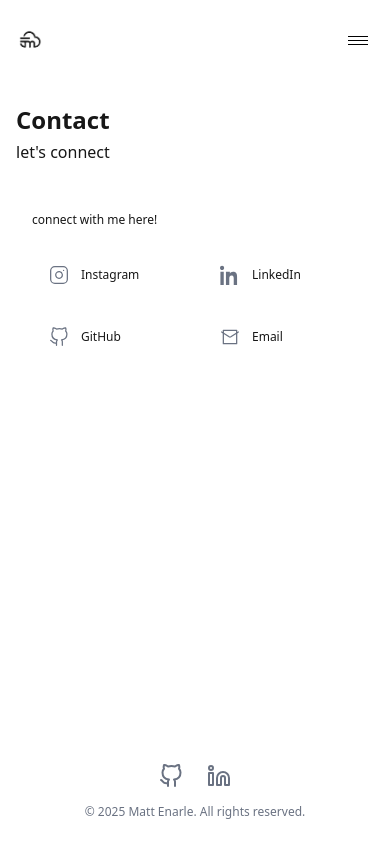
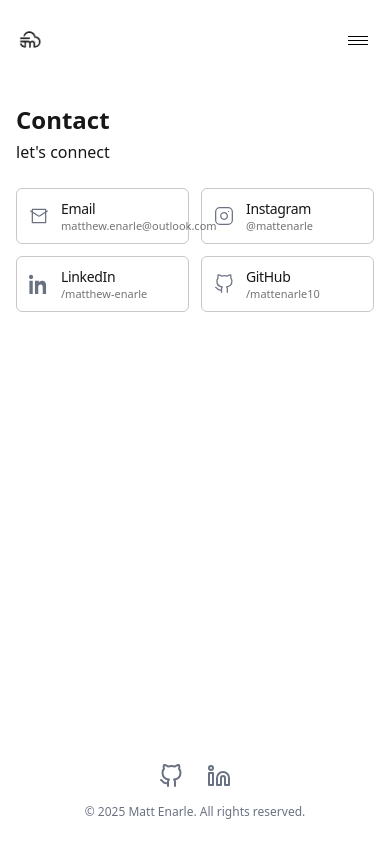
Before and after one commit to mattenarle10/matt-portfolio-v2, a Next.js app: page /contact in a window 390 px wide. Built offline with nearby package versions, Linux system fonts and the light colour scheme.

Commit message:
chore: dark mode light mode on border fix nad layout on mobile for social cards

```diff
--- a/src/app/globals.css
+++ b/src/app/globals.css
@@ -70,3 +70,24 @@ body {
 .dark .bg-black {
   background-color: white !important;
 }
+
+/* Card border utility to guarantee consistent borders across themes */
+.card-border {
+  /* Light mode: softer light-gray look */
+  border-color: rgba(0, 0, 0, 0.22) !important;
+}
+.card-border:hover,
+.card-border:focus,
+.card-border:focus-visible {
+  border-color: rgba(0, 0, 0, 0.35) !important;
+  outline: none !important;
+}
+.dark .card-border {
+  border-color: rgba(255, 255, 255, 0.4) !important;
+}
+.dark .card-border:hover,
+.dark .card-border:focus,
+.dark .card-border:focus-visible {
+  border-color: rgba(255, 255, 255, 0.55) !important;
+  outline: none !important;
+}
--- a/src/components/contact/socials.tsx
+++ b/src/components/contact/socials.tsx
@@ -5,10 +5,11 @@ type SocialItem = {
   label: string;
   href: string;
   icon: ReactNode;
+  subtext: string;
 };
 
 const InstagramIcon = (
-  <svg className="w-5 h-5" viewBox="0 0 24 24" fill="none" stroke="currentColor" strokeWidth="1.5" strokeLinecap="round" strokeLinejoin="round" aria-hidden="true">
+  <svg className="w-5 h-5 md:w-6 md:h-6" viewBox="0 0 24 24" fill="none" stroke="currentColor" strokeWidth="1.5" strokeLinecap="round" strokeLinejoin="round" aria-hidden="true">
     <rect x="2" y="2" width="20" height="20" rx="5" ry="5"></rect>
     <path d="M16 11.37A4 4 0 1 1 12.63 8 4 4 0 0 1 16 11.37z"></path>
     <line x1="17.5" y1="6.5" x2="17.5" y2="6.5"></line>
@@ -16,19 +17,19 @@ const InstagramIcon = (
 );
 
 const LinkedinIcon = (
-  <svg className="w-5 h-5" viewBox="0 0 24 24" fill="currentColor" aria-hidden="true">
+  <svg className="w-5 h-5 md:w-6 md:h-6" viewBox="0 0 24 24" fill="currentColor" aria-hidden="true">
     <path d="M4.983 3.5C4.983 4.88 3.88 6 2.5 6S0 4.88 0 3.5 1.12 1 2.5 1s2.483 1.12 2.483 2.5zM.5 8h4V24h-4V8zm7.5 0h3.839v2.177h.056c.535-1.015 1.84-2.088 3.787-2.088 4.05 0 4.801 2.664 4.801 6.131V24h-4v-7.467c0-1.781-.032-4.073-2.487-4.073-2.49 0-2.871 1.943-2.871 3.95V24h-4V8z" />
   </svg>
 );
 
 const GithubIcon = (
-  <svg className="w-5 h-5" viewBox="0 0 24 24" fill="none" stroke="currentColor" strokeWidth="1.5" strokeLinecap="round" strokeLinejoin="round" aria-hidden="true">
+  <svg className="w-5 h-5 md:w-6 md:h-6" viewBox="0 0 24 24" fill="none" stroke="currentColor" strokeWidth="1.5" strokeLinecap="round" strokeLinejoin="round" aria-hidden="true">
     <path d="M9 19c-5 1.5-5-2.5-7-3m14 6v-3.87a3.37 3.37 0 0 0-.94-2.61c3.14-.35 6.44-1.54 6.44-7A5.44 5.44 0 0 0 20 4.77 5.07 5.07 0 0 0 19.91 1S18.73.65 16 2.48a13.38 13.38 0 0 0-7 0C6.27.65 5.09 1 5.09 1A5.07 5.07 0 0 0 5 4.77a5.44 5.44 0 0 0-1.5 3.78c0 5.42 3.3 6.61 6.44 7A3.37 3.37 0 0 0 9 18.13V22"></path>
   </svg>
 );
 
 const MailIcon = (
-  <svg className="w-5 h-5" viewBox="0 0 24 24" fill="none" stroke="currentColor" strokeWidth="1.5" strokeLinecap="round" strokeLinejoin="round" aria-hidden="true">
+  <svg className="w-5 h-5 md:w-6 md:h-6" viewBox="0 0 24 24" fill="none" stroke="currentColor" strokeWidth="1.5" strokeLinecap="round" strokeLinejoin="round" aria-hidden="true">
     <path d="M4 4h16v16H4z"></path>
     <path d="m22 6-8.97 5.73a2 2 0 0 1-2.06 0L2 6"></path>
   </svg>
@@ -36,50 +37,57 @@ const MailIcon = (
 
 const socials: SocialItem[] = [
   {
+    label: 'Email',
+    href: 'mailto:matthew.enarle@outlook.com',
+    icon: MailIcon,
+    subtext: 'matthew.enarle@outlook.com'
+  },
+  {
     label: 'Instagram',
     href: 'https://instagram.com/mattenarle',
-    icon: InstagramIcon
+    icon: InstagramIcon,
+    subtext: '@mattenarle'
   },
   {
     label: 'LinkedIn',
     href: 'https://linkedin.com/in/matthew-enarle',
-    icon: LinkedinIcon
+    icon: LinkedinIcon,
+    subtext: '/matthew-enarle'
   },
   {
     label: 'GitHub',
     href: 'https://github.com/mattenarle10',
-    icon: GithubIcon
-  },
-  {
-    label: 'Email',
-    href: 'mailto:matthew.enarle@outlook.com',
-    icon: MailIcon
+    icon: GithubIcon,
+    subtext: '/mattenarle10'
   }
 ];
 
 export default function Socials() {
   return (
-    <div className="max-w-4xl mx-auto px-4 sm:px-6 lg:px-8 py-6 md:py-10">
-      <p className="text-xs font-light mb-6">connect with me here!</p>
+    <>
 
-      <div className="grid grid-cols-2 gap-4 md:gap-6">
+
+      <div className="grid grid-cols-2 gap-3 md:gap-4 w-full">
         {socials.map((item) => (
           <Link
             key={item.label}
             href={item.href}
             target="_blank"
             rel="noopener noreferrer"
-            className="group flex items-center gap-3 rounded-sm border border-transparent transition-all duration-300 hover:-translate-y-0.5 hover:border-gray-200 dark:hover:border-gray-800 px-4 py-3"
+            className="group flex items-center gap-3 rounded-md border card-border ring-0 outline-none transition-all duration-300 hover:-translate-y-0.5 focus:outline-none focus:ring-0 px-3 py-2.5 md:px-5 md:py-4 w-full"
             aria-label={item.label}
             title={item.label}
           >
             <span className="text-gray-500 dark:text-gray-400 group-hover:text-gray-900 dark:group-hover:text-gray-100 transition-colors duration-300">
               {item.icon}
             </span>
-            <span className="text-xs">{item.label}</span>
+            <span className="flex flex-col leading-tight">
+              <span className="text-sm md:text-base font-medium tracking-tight">{item.label}</span>
+              <span className="text-[11px] md:text-xs opacity-60">{item.subtext}</span>
+            </span>
           </Link>
         ))}
       </div>
-    </div>
+    </>
   );
 }
```
